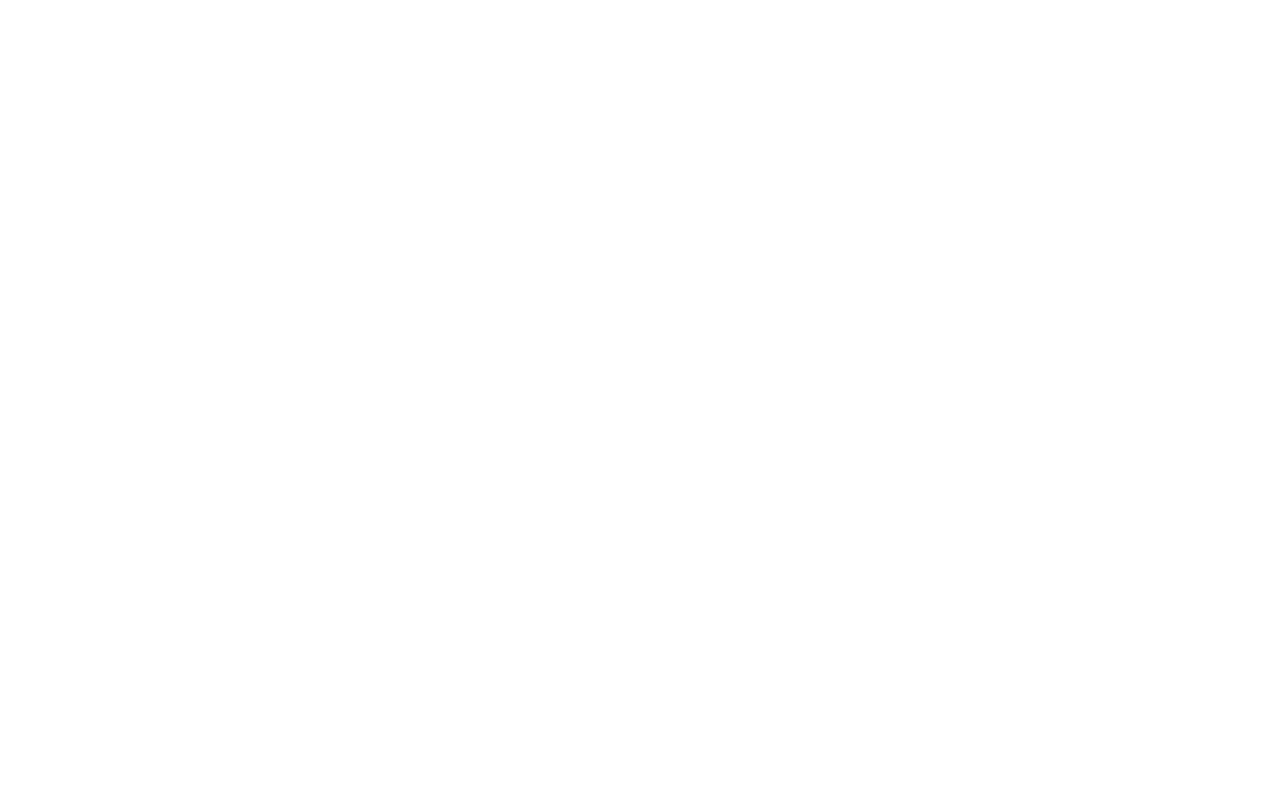
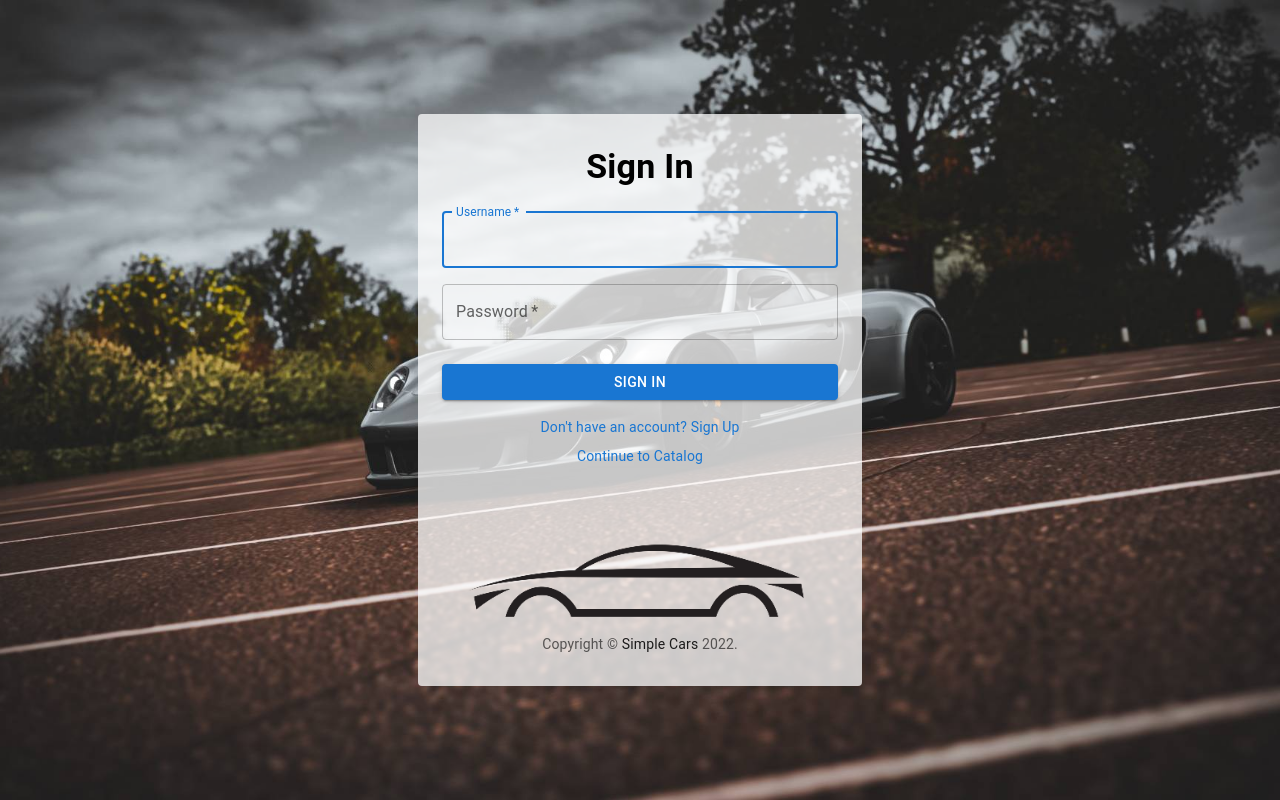
Before and after one commit to Digital-Human-BK/Simple-Cars, a React (Create React App) app: page / in a window 1280 px wide. Built offline with nearby package versions, Linux system fonts and the light colour scheme.

Commit message:
Added Sign In/Up pages

```diff
--- a/src/App.tsx
+++ b/src/App.tsx
@@ -1,8 +1,13 @@
+import { Routes, Route } from "react-router-dom";
+import SignIn from "./components/pages/SignIn/SignIn";
+import SignUp from "./components/pages/SignUp/SignUp";
+
 function App() {
   return (
-    <div className="App">
-
-    </div>
+    <Routes>
+      <Route path='/' element={<SignIn />}/>
+      <Route path='/sign-up' element={<SignUp />}/>
+    </Routes>
   );
 }
 
--- /dev/null
+++ b/src/components/common/Copyright/Copyright.tsx
@@ -0,0 +1,28 @@
+import Link from "@mui/material/Link";
+import Typography from "@mui/material/Typography";
+
+function Copyright(props: any) {
+  return (
+    <Typography
+      variant="body2"
+      color="text.secondary"
+      align="center"
+      {...props}
+    >
+      {"Copyright © "}
+      <Link
+        color="text.primary"
+        underline="hover"
+        href="https://github.com/Digital-Human-BK/Simple-Cars"
+        target="_blank"
+        rel="noopener"
+      >
+        Simple Cars
+      </Link>{" "}
+      {new Date().getFullYear()}
+      {"."}
+    </Typography>
+  );
+}
+
+export default Copyright;
--- /dev/null
+++ b/src/components/pages/SignIn/SignIn.tsx
@@ -0,0 +1,162 @@
+import {  useNavigate } from "react-router-dom";
+
+import Button from "@mui/material/Button";
+import TextField from "@mui/material/TextField";
+import Link from "@mui/material/Link";
+import Grid from "@mui/material/Grid";
+import Box from "@mui/material/Box";
+import Typography from "@mui/material/Typography";
+import Container from "@mui/material/Container";
+
+
+import logo from "../../../assets/logo.png";
+import image from "../../../assets/landing.jpg";
+import Copyright from "../../common/Copyright/Copyright";
+
+export default function SignIn() {
+  const navigate = useNavigate();
+
+  const handleSubmit = (event: React.FormEvent<HTMLFormElement>) => {
+    event.preventDefault();
+    const data = new FormData(event.currentTarget);
+    console.log({
+      username: data.get("username"),
+      password: data.get("password"),
+    });
+  };
+
+  return (
+    <Box
+      component="main"
+      sx={{
+        height: "100vh",
+        width: "100vw",
+        display: "flex",
+        alignItems: "center",
+        justifyContent: "center",
+        background: `url(${image}) no-repeat center center/cover`,
+      }}
+    >
+      <Container
+        component="section"
+        maxWidth="xs"
+        sx={{
+          padding: "2rem 1rem",
+          borderRadius: "0.25rem",
+          backgroundColor: "rgba(255,255,255, 0.75)",
+        }}
+      >
+        <Box
+          sx={{
+            display: "flex",
+            flexDirection: "column",
+            alignItems: "center",
+          }}
+        >
+          <Typography
+            component="h1"
+            variant="h4"
+            fontWeight="700"
+          >
+            Sign In
+          </Typography>
+          <Box
+            component="form"
+            noValidate
+            onSubmit={handleSubmit}
+            sx={{ mt: 3 }}
+          >
+            <Grid
+              container
+              spacing={2}
+            >
+              <Grid
+                item
+                xs={12}
+              >
+                <TextField
+                  required
+                  fullWidth
+                  id="username"
+                  label="Username"
+                  name="username"
+                  autoFocus
+                />
+              </Grid>
+              <Grid
+                item
+                xs={12}
+              >
+                <TextField
+                  required
+                  fullWidth
+                  name="password"
+                  label="Password"
+                  type="password"
+                  id="password"
+                />
+              </Grid>
+            </Grid>
+            <Button
+              type="submit"
+              fullWidth
+              variant="contained"
+              sx={{ mt: 3, mb: 2 }}
+            >
+              Sign In
+            </Button>
+            <Grid
+              container
+              spacing={1}
+              direction="column"
+              alignItems="center"
+              justifyContent="center"
+            >
+              <Grid
+                item
+                xs={12}
+              >
+                <Link
+                  onClick={() => navigate("/sign-up")}
+                  variant="body2"
+                  underline="hover"
+                  sx={{
+                    cursor: "pointer"
+                  }}
+                >
+                  Don't have an account? Sign Up
+                </Link>
+              </Grid>
+              <Grid
+                item
+                xs={12}
+              >
+                <Link
+                  onClick={() => navigate("/catalog")}
+                  variant="body2"
+                  underline="hover"
+                  sx={{
+                    cursor: "pointer"
+                  }}
+                >
+                  Continue to Catalog
+                </Link>
+              </Grid>
+              <Box
+                sx={{
+                  width: "100%",
+                  objectFit: "contain",
+                  mt: 8,
+                }}
+                component="img"
+                alt="Car logo"
+                src={logo}
+              />
+            </Grid>
+          </Box>
+        </Box>
+        <Copyright sx={{ mt: 0 }} />
+      </Container>
+    </Box>
+  );
+}
--- /dev/null
+++ b/src/components/pages/SignUp/SignUp.tsx
@@ -0,0 +1,157 @@
+import { useNavigate } from "react-router-dom";
+
+import Button from "@mui/material/Button";
+import TextField from "@mui/material/TextField";
+import Link from "@mui/material/Link";
+import Grid from "@mui/material/Grid";
+import Box from "@mui/material/Box";
+import Typography from "@mui/material/Typography";
+import Container from "@mui/material/Container";
+
+import image from "../../../assets/landing.jpg";
+import Copyright from "../../common/Copyright/Copyright";
+
+
+export default function SignUp() {
+  const navigate = useNavigate();
+
+  const handleSubmit = (event: React.FormEvent<HTMLFormElement>) => {
+    event.preventDefault();
+    const data = new FormData(event.currentTarget);
+    console.log({
+      firstName: data.get("firstName"),
+      lastName: data.get("lastName"),
+      username: data.get("username"),
+      password: data.get("password"),
+    });
+  };
+
+  return (
+    <Box
+      component="main"
+      sx={{
+        height: "100vh",
+        width: "100vw",
+        display: "flex",
+        alignItems: "center",
+        justifyContent: "center",
+        background: `url(${image}) no-repeat center center/cover`,
+      }}
+    >
+      <Container
+        component="section"
+        maxWidth="xs"
+        sx={{
+          padding: "2rem 1rem",
+          borderRadius: "0.25rem",
+          backgroundColor: "rgba(255,255,255, 0.75)",
+        }}
+      >
+        <Box
+          sx={{
+            display: "flex",
+            flexDirection: "column",
+            alignItems: "center",
+          }}
+        >
+          <Typography
+            component="h1"
+            variant="h4"
+            fontWeight="700"
+          >
+            Sign Up
+          </Typography>
+          <Box
+            component="form"
+            noValidate
+            onSubmit={handleSubmit}
+            sx={{ mt: 3 }}
+          >
+            <Grid
+              container
+              spacing={2}
+            >
+              <Grid
+                item
+                xs={12}
+                sm={6}
+              >
+                <TextField
+                  name="firstName"
+                  required
+                  fullWidth
+                  id="firstName"
+                  label="First Name"
+                />
+              </Grid>
+              <Grid
+                item
+                xs={12}
+                sm={6}
+              >
+                <TextField
+                  required
+                  fullWidth
+                  id="lastName"
+                  label="Last Name"
+                  name="lastName"
+                />
+              </Grid>
+              <Grid
+                item
+                xs={12}
+              >
+                <TextField
+                  required
+                  fullWidth
+                  id="username"
+                  label="Username"
+                  name="username"
+                />
+              </Grid>
+              <Grid
+                item
+                xs={12}
+              >
+                <TextField
+                  required
+                  fullWidth
+                  name="password"
+                  label="Password"
+                  type="password"
+                  id="password"
+                />
+              </Grid>
+            </Grid>
+            <Button
+              type="submit"
+              fullWidth
+              variant="contained"
+              sx={{ mt: 3, mb: 2 }}
+            >
+              Sign Up
+            </Button>
+            <Grid
+              container
+              justifyContent="center"
+            >
+              <Grid item>
+                <Link
+                  onClick={() => navigate("/")}
+                  variant="body2"
+                  underline="hover"
+                  sx={{
+                    cursor: "pointer",
+                  }}
+                >
+                  Already have an account? Sign in
+                </Link>
+              </Grid>
+            </Grid>
+          </Box>
+        </Box>
+        <Copyright sx={{ mt: 5 }} />
+      </Container>
+    </Box>
+  );
+}
--- a/src/index.css
+++ b/src/index.css
@@ -1,13 +1,14 @@
 body {
+  background-color: #333;
   margin: 0;
-  font-family: -apple-system, BlinkMacSystemFont, 'Segoe UI', 'Roboto', 'Oxygen',
-    'Ubuntu', 'Cantarell', 'Fira Sans', 'Droid Sans', 'Helvetica Neue',
+  font-family: -apple-system, BlinkMacSystemFont, "Segoe UI", "Roboto", "Oxygen",
+    "Ubuntu", "Cantarell", "Fira Sans", "Droid Sans", "Helvetica Neue",
     sans-serif;
   -webkit-font-smoothing: antialiased;
   -moz-osx-font-smoothing: grayscale;
 }
 
 code {
-  font-family: source-code-pro, Menlo, Monaco, Consolas, 'Courier New',
+  font-family: source-code-pro, Menlo, Monaco, Consolas, "Courier New",
     monospace;
 }
--- a/src/reportWebVitals.ts
+++ b/src/reportWebVitals.ts
@@ -1,8 +1,8 @@
-import { ReportHandler } from 'web-vitals';
+import { ReportHandler } from "web-vitals";
 
 const reportWebVitals = (onPerfEntry?: ReportHandler) => {
   if (onPerfEntry && onPerfEntry instanceof Function) {
-    import('web-vitals').then(({ getCLS, getFID, getFCP, getLCP, getTTFB }) => {
+    import("web-vitals").then(({ getCLS, getFID, getFCP, getLCP, getTTFB }) => {
       getCLS(onPerfEntry);
       getFID(onPerfEntry);
       getFCP(onPerfEntry);
```
Also changed, not shown: src/index.tsx (+8 -8 lines), src/setupTests.ts (+1 -1 lines), src/assets/landing.jpg (added), src/assets/logo.png (added).
